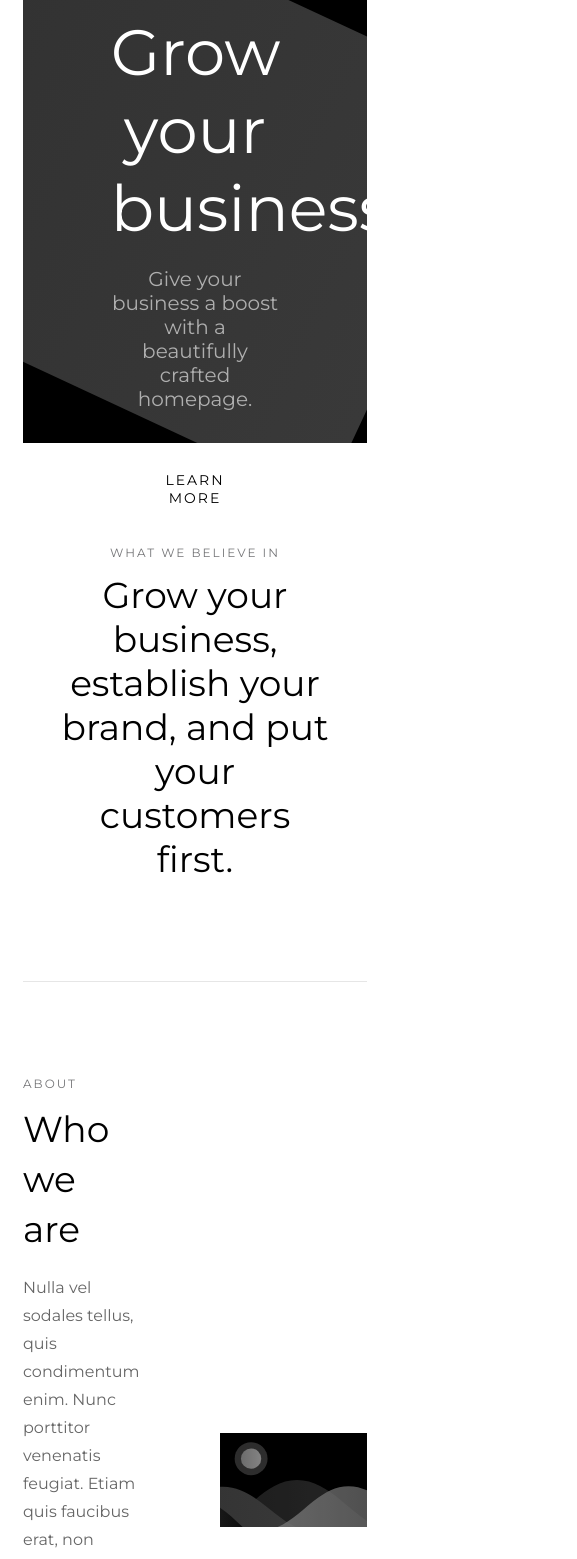
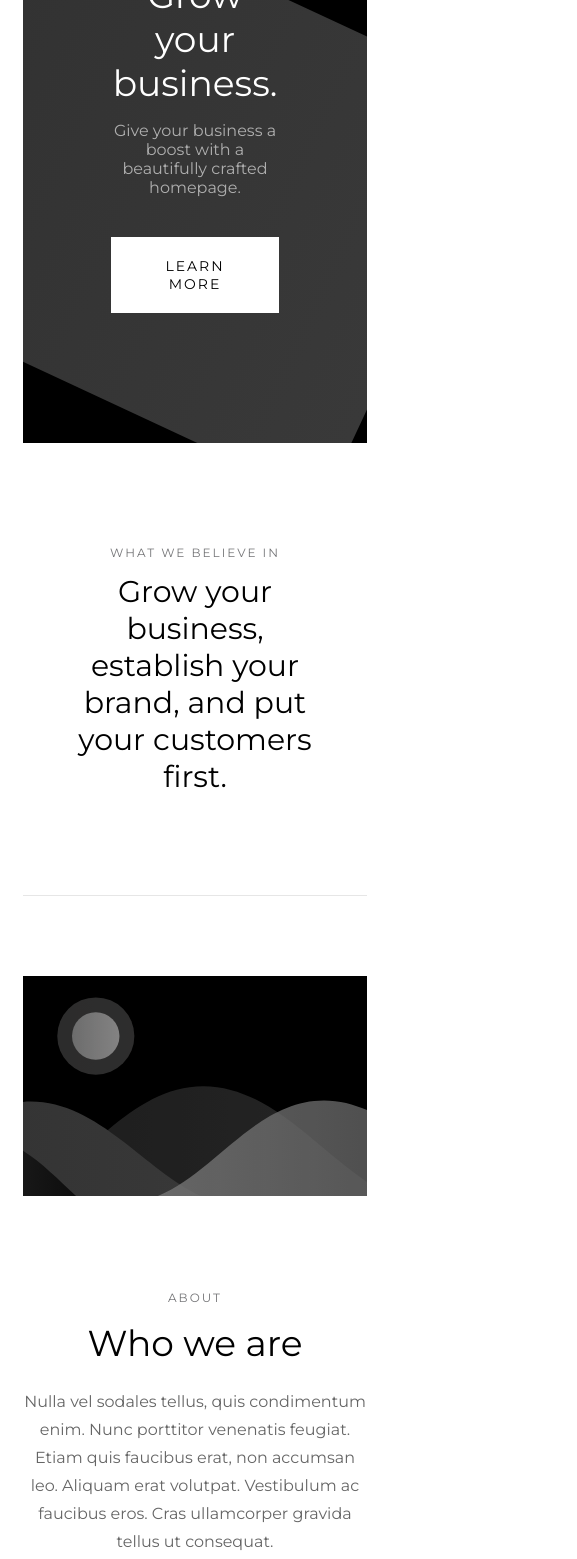
Before and after one commit to thegalluzz/webflow-template-remake, a Next.js app: page / in a window 390 px wide. Shown: the part 280-1839 px from the top of the page, 577 px wide, since content can reach past the window. Built offline with nearby package versions, Linux system fonts and the light colour scheme.

Commit message:
more css to make tablet and smartphone responsive

```diff
--- a/pages/index.tsx
+++ b/pages/index.tsx
@@ -48,10 +48,10 @@ export default function Home() {
                   </div>
                   <Link href="/about"><button className="MainButton">LEARN MORE</button></Link>
                 </div>
-                <img src='placeholder-3.svg' className={styles.gridchild} />
+                <img src='placeholder-3.svg' className={styles.gridchildimage} />
               </div>
               <div className={styles.aboutgrid2}>
-                <img src='placeholder_1.svg' className={styles.gridchild} />
+                <img src='placeholder_1.svg' className={styles.gridchildimage} />
                 <div className={styles.gridchild}>
                   <div className={styles.HomeSectionWarap}>
                     <p className="Label">TEAM</p>
--- a/styles/Home.module.css
+++ b/styles/Home.module.css
@@ -105,6 +105,11 @@
   width: 100%;
 }
 
+.gridchildimage {
+  text-align: left;
+  width: 100%;
+}
+
 .HomeSectionWarap {
   margin-bottom: 30px;
 }
@@ -127,19 +132,59 @@
 }
 
 .collectionwrapper {
-  display: flex;
-  justify-content: center;
-  align-content: flex-start;
-  margin-left: 300px;
-  margin-right: 300px;
+  display: grid;
+  grid-template-columns: 1fr 1fr 1fr;
+  width: 80%;
+  margin-left: auto;
+  margin-right: auto;
 }
 
 .colelctionblog {
   padding: 30px;
 }
 
-@media screen and (max-width: 1024px) {
+@media screen and (max-width: 991px) {
 
+  .aboutgrid,
+  .aboutgrid2 {
+    grid-template-columns: 1fr;
+  }
+
+  .gridchildimage {
+    order: 1;
+  }
+
+  .gridchild {
+    order: 2;
+    text-align: center;
+  }
+
+  .collectionwrapper {
+    display: flex;
+    justify-content: center;
+    align-content: flex-start;
+    flex-direction: column;
+    text-align: center;
+  }
+
+}
+
+@media screen and (max-width: 767px) {
+  .introcontent {
+    margin-top: 140px;
+    width: 70%;
+  }
+
+  .introtext {
+    width: 70%;
+  }
+
+  .collectionwrapper {
+    width: 90%;
+  }
+}
+
+@media screen and (max-width: 478px) {
 }
 
 /* End Home Page css */
--- a/styles/globals.css
+++ b/styles/globals.css
@@ -119,11 +119,61 @@ body {
   cursor: pointer;
 }
 
-@media screen and (max-width: 1024px) {
+@media screen and (max-width: 991px) {
+  .HeadingJumbo {
+    font-size: 56px;
+  }
 
-  .Section{
+  .HeadingJumboBlack {
+    font-size: 56px;
+  }
+}
+
+@media screen and (max-width: 767px) {
+  .Section {
     margin-left: 15px;
     margin-right: 15px;
   }
 
+  .HeadingJumbo {
+    font-size: 50px;
+  }
+
+  .HeadingJumboBlack {
+    font-size: 50px;
+  }
+
+  .ParagraphBigger {
+    font-size: 16px;
+  }
+
+  .ParagraphBiggerBlack {
+    font-size: 16px;
+  }
+
+  .HeadingJumboSmall {
+    font-size: 30px;
+  }
+
+  .HeadingJumboSmallWhite {
+    font-size: 30px;
+  }
 }
+
+@media screen and (max-width: 478px) {
+  .HeadingJumbo {
+    font-size: 36px;
+  }
+
+  .HeadingJumboBlack {
+    font-size: 36px;
+  }
+
+  .ParagraphBigger {
+    font-size: 16px;
+  }
+
+  .ParagraphBiggerBlack {
+    font-size: 16px;
+  }
+}
```
